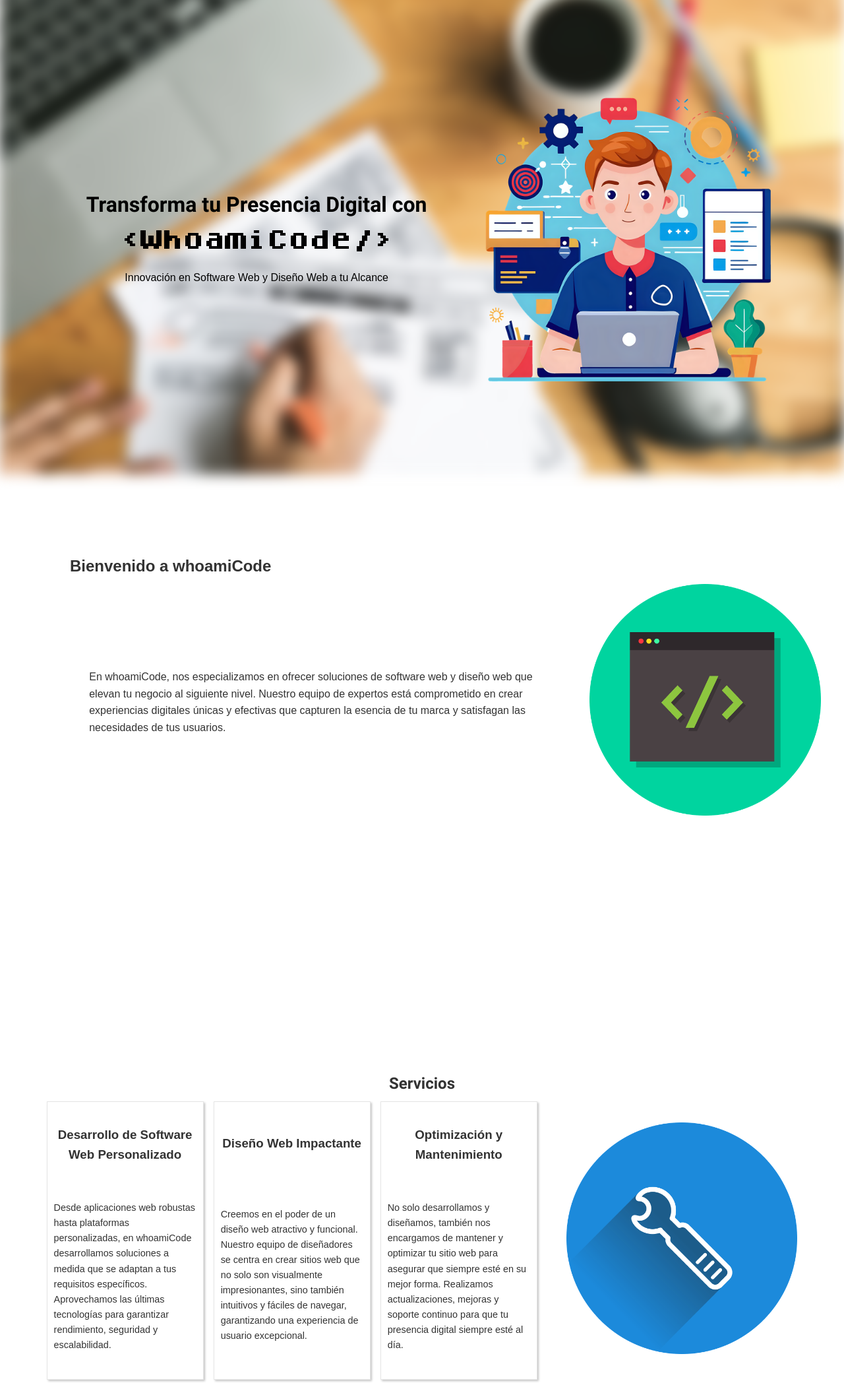
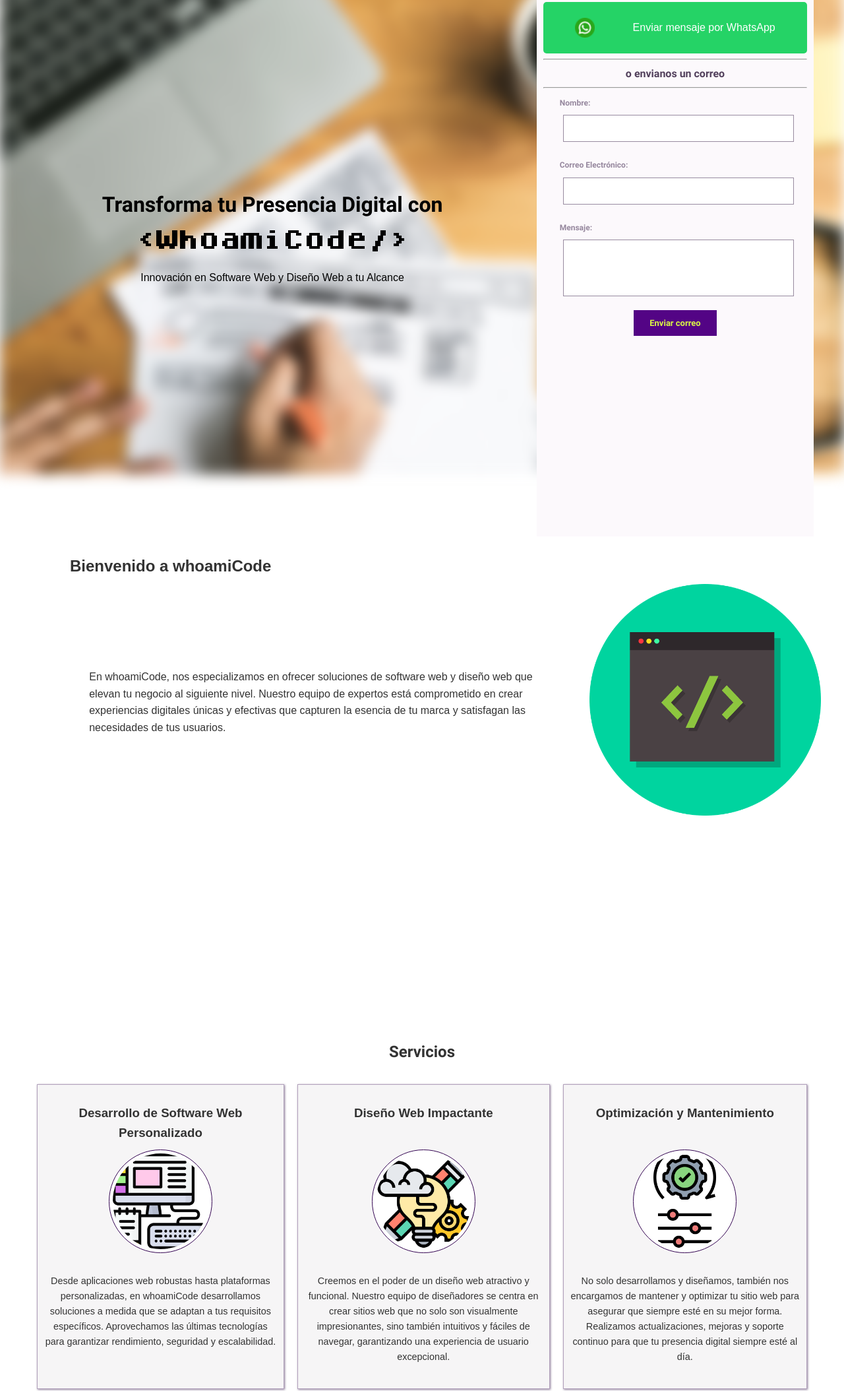
Before and after one commit to srmundo/whoami-code, a plain HTML site: page index.html in a window 1280 px wide. Shown: the part 89-2197 px from the top of the page at 66% size. Drawn offline with nearby package versions, Linux system fonts and the light colour scheme.

Commit message:
2024-08-06

```diff
--- a/css/index.css
+++ b/css/index.css
@@ -35,7 +35,79 @@ header {
     z-index: 0;
     filter: blur(10px);
 }
+.box-contact{
+    background-color: #fcf9fc;
+    width: 35%;
+    height: 100vh;
+    padding:90px 10px 10px 10px;
+    margin: 0 auto;
+}
+.form-header{
+    width: 90%;
+    margin: auto;
+}
+.form-header .form-group{
+    width: 100%;
+    padding: 5px;
+}
+.box-contact strong{
+    font-family: roboto-bold;
+    color: #190227c0;
+}
+.form-header .form-group label{
+    text-align: left;
+    font-size: 12px;
+    font-family: roboto-bold;
+    color: #1f033175;
+}
+.form-header .form-group input, .form-header .form-group textarea{
+    width: 90%;
+    margin: auto;
+    display: block;
+    border: none;
+    outline: none;
+    border-radius: 0%;
+    transition: all 0.1s;
+    border: 1px solid #1f033175;
+}
+.form-header .form-group input:focus, .form-header .form-group textarea:focus{
+    border: 2px solid #ae05cff6;
+}
+.form-header button{
+    background-color: #530485;
+    color: #DBF745;
+    font-size: 13px;
+    font-family: roboto-bold;
+    outline: none;
+    border: none;
+    border-radius: 0%;
+    transition: all 0.3s;
+}
+.form-header button:hover{
+    cursor: pointer;
+    background-color: #340552;
+}
+.whatsapp-button {
+    display: inline-block;
+    background-color: #25D366;
+    color: white;
+    padding: 10px 20px;
+    font-size: 16px;
+    text-decoration: none;
+    border-radius: 5px;
+    transition: background-color 0.3s;
+    display: flex;
+    align-items: center;
+    justify-content: space-around;
+}
 
+.whatsapp-button img{
+    width: 30px;
+    height: 30px;
+}
+  .whatsapp-button:hover {
+    background-color: #1DA851;
+  }
 .container-header{
     display: flex;
     align-items: center;
@@ -45,20 +117,10 @@ header {
     width: 98%;
 }
 .container-header .cont-represent{
-    width: 50%;
+    width: 70%;
     color: #000000;
 }
-.container-header .cont-img-represent{
-    width: 40%;
-    display: flex;
-    align-items: center;
-    justify-content: center;
-}
 
-.container-header .cont-img-represent img{
-    display: block;
-    width: 100%;
-}
 
 .cont-represent h1{
     font-family: roboto-bold;
@@ -131,27 +193,52 @@ nav .cont-menubar ul li a svg{
     width: 100%;
 }
 .cont-services{
+    width: 100%;
     display: flex;
     align-items: center;
     justify-content: space-around;
+    gap: 20px;
+    margin-top: 30px;
 }
-.cont-services .cont-inf-sers div{
-    width: 30%;
-    height: 25em;
-    overflow: hidden;
-    padding: 10px;
-    border: 1px solid #0000001a;
-    box-shadow: 2px 2px 3px #0000003a;
-    text-align: center;
+.cont-services .cont-inf-ser{
+    border: 1px solid #35055259;
+    box-shadow: 1px 1px 3px #25043b85;
+    background-color: #f3f1f3b4;
+}
+.cont-services div{
     display: flex;
     align-items: center;
+    justify-content: space-between;
     flex-direction: column;
-    justify-content: space-around;
-    margin-right: 15px;
+    padding: 10px;
 }
-.cont-services .cont-inf-sers div p{
+.title-inf-ser{
+    width: 100%;
+    display: block;
+}
+.title-inf-ser h3{
+    text-align: center;
+    height: 55px;
+}
+.title-inf-ser div{
+    display: flex;
+    height: 150px;
+    width: 100%;
+    align-items: center;
+    justify-content: center;
+}
+.title-inf-ser div img{
+    width: 145px;
+    height: 145px;
+    border: 1px solid #340552;
+    padding: 5px;
+    background-color: #fff;
+    border-radius: 50%;
+}
+.cont-services .cont-inf-ser p{
     font-size: 0.9rem;
-    text-align: left;
+    text-align: center;
+    height: 150px;
 }
 #services .container h2{
     font-family: roboto-bold;
@@ -193,6 +280,9 @@ nav .cont-menubar ul li a svg{
 .cont-inf-why div img{
     display: block;
     width: 100%;
+}
+#services{
+    padding-top: 4rem;
 }
 section {
     padding: 7rem 1rem;
@@ -236,6 +326,7 @@ footer a {
     color: #fff;
     text-decoration: none;
 }
+
 .form-group {
     margin-bottom: 1rem;
 }
@@ -248,4 +339,5 @@ footer a {
     padding: 0.75rem;
     border: 1px solid #ddd;
     border-radius: 5px;
+    resize: none;
 }
--- a/index.html
+++ b/index.html
@@ -7,6 +7,7 @@
     <link rel="stylesheet" href="./css/index.css" />
     <link rel="stylesheet" href="./css/font.css">
     <script src="https://cdnjs.cloudflare.com/ajax/libs/animejs/3.2.1/anime.min.js"></script>
+    <script src="https://cdn.emailjs.com/dist/email.min.js"></script>
   </head>
   <body id="init">
 
@@ -28,7 +29,7 @@
         </ul>
       </div>
     </nav>
-    <header>
+    <header id="header">
 
       <span class="cont-img-back"></span>
       <div class="cont-h">
@@ -37,11 +38,28 @@
               <h1>Transforma tu Presencia Digital con <strong>&lt;WhoamiCode&sol;&gt;</strong></h1>
               <p>Innovación en Software Web y Diseño Web a tu Alcance</p>
             </div>
-            <div class="cont-img-represent">
-              <img
-                src="./assets/image/ai-generated-8775742_1280.png"
-                alt="software service"
-              />
+            <div class="box-contact">
+              <a rel="noopener" href="https://api.whatsapp.com/send?phone=NUMERO_TELEFONO&text=MENSAJE_PREDEFINIDO" class="whatsapp-button" target="_blank">
+                <img src="./assets/image/whatsapp.png" alt=""><p>Enviar mensaje por WhatsApp</p>
+              </a>
+              <hr><strong>o envianos un correo</strong><hr>
+              <form class="form-header" id="form-header">
+                <div class="form-group">
+                  <label for="name">Nombre:</label>
+                  <input type="text" id="name" name="name" required />
+                </div>
+                <div class="form-group">
+                  <label for="email">Correo Electrónico:</label>
+                  <input type="email" id="email" name="email" required />
+                </div>
+                <div class="form-group">
+                  <label for="message">Mensaje:</label>
+                  <textarea id="message" name="message" rows="4" required></textarea>
+                </div>
+                <button type="submit" class="cta-button">
+                  Enviar correo
+                </button>
+              </form>
             </div>
         </div>
       </div>
@@ -70,9 +88,11 @@
       <div class="container" id="target2">
         <h2>Servicios</h2>
         <div class="cont-services">
-          <div class="cont-inf-sers">
-            <div class="cont-inf-ser1">
-              <h3>Desarrollo de Software Web Personalizado</h3>
+            <div class="cont-inf-ser1 cont-inf-ser">
+              <div class="title-inf-ser">
+                <h3>Desarrollo de Software Web Personalizado</h3>
+                <div><img src="./assets/image/dever-de-casa.png" alt=""></div>
+              </div>
             <p>
               Desde aplicaciones web robustas hasta plataformas personalizadas, en
               whoamiCode desarrollamos soluciones a medida que se adaptan a tus
@@ -81,8 +101,11 @@
             </p>
             </div>
 
-            <div class="cont-inf-ser2">
-              <h3>Diseño Web Impactante</h3>
+            <div class="cont-inf-ser2 cont-inf-ser">
+              <div class="title-inf-ser">
+                <h3>Diseño Web Impactante</h3>
+                <div><img src="./assets/image/design-thinking.png" alt=""></div>
+              </div>
             <p>
               Creemos en el poder de un diseño web atractivo y funcional. Nuestro
               equipo de diseñadores se centra en crear sitios web que no solo son
@@ -91,8 +114,11 @@
             </p>
             </div>
 
-            <div class="cont-inf-ser3">
-              <h3>Optimización y Mantenimiento</h3>
+            <div class="cont-inf-ser3 cont-inf-ser">
+              <div class="title-inf-ser">
+                <h3>Optimización y Mantenimiento</h3>
+                <div><img src="./assets/image/optimize.png" alt=""></div>
+              </div>
             <p>
               No solo desarrollamos y diseñamos, también nos encargamos de mantener
               y optimizar tu sitio web para asegurar que siempre esté en su mejor
@@ -100,10 +126,6 @@
               tu presencia digital siempre esté al día.
             </p>
             </div>
-          </div>
-          <div class="cont-img-inf-ser">
-            <img src="./assets/image/wrench-4941426_1280.png" alt="">
-          </div>
         </div>
       </div>
     </section>
@@ -163,7 +185,7 @@
 
     <section id="contact">
       <div class="container" id="target4">
-        <h2>¿Listo para Transformar tu Presencia Digital?</h2>
+        <h2>Cuentanos sobre tu proyecto</h2>
         <p>
           Contáctanos hoy para discutir cómo whoamiCode puede ayudarte a
           alcanzar tus objetivos digitales. ¡Estamos aquí para hacer realidad
@@ -179,15 +201,11 @@
             <input type="email" id="email" name="email" required />
           </div>
           <div class="form-group">
-            <label for="phone">Teléfono:</label>
-            <input type="tel" id="phone" name="phone" />
-          </div>
-          <div class="form-group">
             <label for="message">Mensaje:</label>
             <textarea id="message" name="message" rows="4" required></textarea>
           </div>
           <button type="submit" class="cta-button">
-            Solicita una Consulta Gratis
+            Enviar correo
           </button>
         </form>
       </div>
@@ -195,10 +213,10 @@
 
     <footer>
       <p>&copy; 2024 whoamiCode. Todos los derechos reservados.</p>
-      <p>
+      <!--<p>
         Dirección: [Tu Dirección] | Teléfono: [Tu Teléfono] | Correo
         Electrónico: <a href="mailto:[Tu Correo]">[Tu Correo]</a>
-      </p>
+      </p>-->
       <p>Síguenos en: [Redes Sociales]</p>
       <p>
         Image by
@@ -212,6 +230,9 @@
           >Pixabay</a
         >
       </p>
+      <p><a href="https://www.flaticon.com/br/icones-gratis/ui" title="ui ícones">Ui ícones criados por Parzival’ 1997 - Flaticon</a></p>
+      <p><a href="https://www.flaticon.com/br/icones-gratis/criatividade" title="criatividade ícones">Criatividade ícones criados por Eucalyp - Flaticon</a></p>
+      <p><a href="https://www.flaticon.com/br/icones-gratis/dever-de-casa" title="dever de casa ícones">Dever de casa ícones criados por Freepik - Flaticon</a></p>
       <p>Image by <a href="https://pixabay.com/users/io-images-1096650/?utm_source=link-attribution&utm_medium=referral&utm_campaign=image&utm_content=4941426">Stephan</a> from <a href="https://pixabay.com//?utm_source=link-attribution&utm_medium=referral&utm_campaign=image&utm_content=4941426">Pixabay</a></p>
       <p>Image by <a href="https://pixabay.com/users/shafin_protic-16278454/?utm_source=link-attribution&utm_medium=referral&utm_campaign=image&utm_content=6127616">Shafin Al Asad Protic</a> from <a href="https://pixabay.com//?utm_source=link-attribution&utm_medium=referral&utm_campaign=image&utm_content=6127616">Pixabay</a></p>
     </footer>
--- a/src/index.js
+++ b/src/index.js
@@ -1,29 +1,29 @@
-document.addEventListener('DOMContentLoaded', function () {
-    const target = document.getElementById('target');
-    const target2 = document.getElementById('target2');
-    const target3 = document.getElementById('target3');
-    const target4 = document.getElementById('target4');
+document.addEventListener("DOMContentLoaded", function () {
+  const target = document.getElementById("target");
+  const target2 = document.getElementById("target2");
+  const target3 = document.getElementById("target3");
+  const target4 = document.getElementById("target4");
+  const header = document.getElementById("header");
 
   const options = {
     root: null, // Esto es el viewport
-      rootMargin: '0px',
-      threshold: 0.5 // Umbral de visibilidad en el viewport (0.5 significa 50% visible)
+    rootMargin: "0px",
+    threshold: 0.5, // Umbral de visibilidad en el viewport (0.5 significa 50% visible)
   };
 
-    function scrollHander(target, selector, negX, posX){
+  function scrollHander(target, selector, negX, posX, clock = false) {
     const callback = (entries, observer) => {
-            entries.forEach(entry => {
+      entries.forEach((entry) => {
         if (entry.isIntersecting) {
-                console.log('El elemento es visible');
           anime({
             targets: selector,
-                  translateX: posX+'px'
+            translateX: posX + "px",
           });
+
         } else {
-                console.log('El elemento no es visible');
           anime({
             targets: target,
-                  translateX: negX+'px'
+            translateX: negX + "px",
           });
         }
       });
@@ -32,8 +32,45 @@ document.addEventListener('DOMContentLoaded', function () {
     const observer = new IntersectionObserver(callback, options);
     observer.observe(target);
   }
-    scrollHander(target, '#target', -100, 50);
-    scrollHander(target2, '#target2', 150, -0);
-    scrollHander(target3, '#target3', -100, 50);
-    scrollHander(target4, '#target4', 150, -0);
+  scrollHander(header, "#header", 0, 0, true);
+  scrollHander(target, "#target", -100, 50);
+  scrollHander(target2, "#target2", 150, -0);
+  scrollHander(target3, "#target3", -100, 50);
+  scrollHander(target4, "#target4", 150, -0);
 });
+
+function sendWhatsapp(){
+    const phoneNumber = '1234567890'; // Reemplaza con el número de teléfono real
+    const message = 'Hola, me gustaría obtener más información.'; // Mensaje predefinido
+
+    document.querySelector('.whatsapp-button').href = `https://api.whatsapp.com/send?phone=${554198262582}&text=${encodeURIComponent(message)}`;
+
+}
+sendWhatsapp();
+
+function sendEmail(form){
+
+    (function() {
+        emailjs.init("l_OMzszswABuNt3Ux"); // Reemplaza TU_USER_ID con tu ID de usuario de EmailJS
+      })();
+
+     // Manejar el envío del formulario
+    document.getElementById(form).addEventListener('submit', function(event) {
+        event.preventDefault(); // Evitar el envío del formulario
+
+        // Parámetros del servicio EmailJS
+        const serviceID = 'service_trp24em'; // Reemplaza TU_SERVICE_ID con tu ID de servicio de EmailJS
+        const templateID = 'template_u7zwtbd'; // Reemplaza TU_TEMPLATE_ID con tu ID de plantilla de EmailJS
+
+        // Enviar el formulario usando EmailJS
+        emailjs.sendForm(serviceID, templateID, this)
+          .then(function() {
+            alert('Correo enviado con éxito!');
+          }, function(error) {
+            alert('Error al enviar el correo: ' + JSON.stringify(error));
+          });
+      });
+
+}
+
+sendEmail("form-header");
```
Also changed, not shown: assets/image/ai-generated-8775742_1280.png (deleted), assets/image/design-thinking.png (added), assets/image/dever-de-casa.png (added), assets/image/optimize.png (added), assets/image/whatsapp.png (added). Lines whose indentation alone changed are shown as unchanged.
